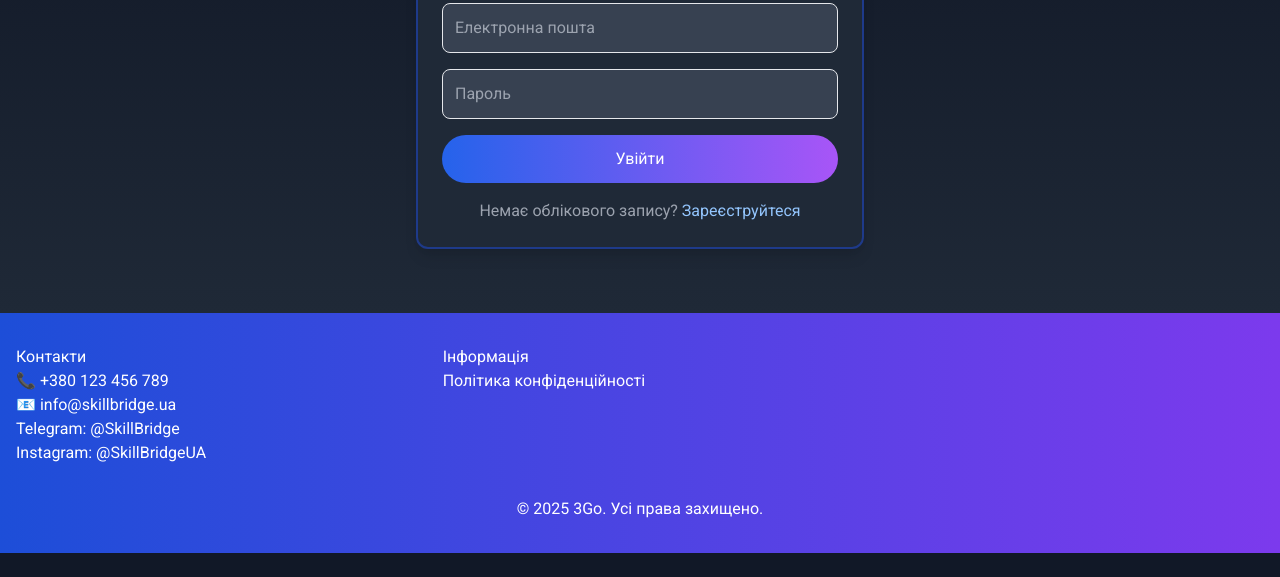
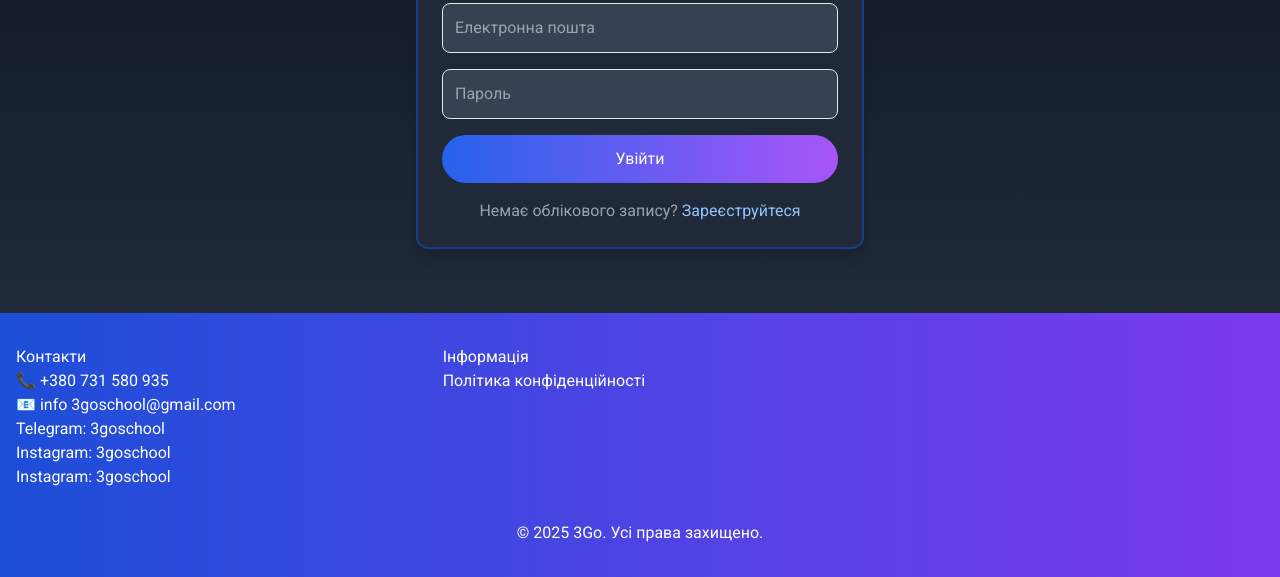
Before and after one commit to Vitalina-ts/3go_school, a website: page public/login_teachers.html in a window 1280 px wide. Shown: the part 707-1284 px from the top of the page. Before the commit the page ends 1260 px from the top, so only its background shows below. Drawn offline with nearby package versions, Linux system fonts and the light colour scheme.

Commit message:
Update login_teachers.html

```diff
--- a/public/login_teachers.html
+++ b/public/login_teachers.html
@@ -68,10 +68,11 @@
     <div class="container mx-auto px-4 grid grid-cols-1 md:grid-cols-3 gap-8">
       <div>
         <h3>Контакти</h3>
-        <p class="text-white">📞 +380 123 456 789</p>
-        <p class="text-white">📧 info@skillbridge.ua</p>
-        <p class="text-white">Telegram: @SkillBridge</p>
-        <p class="text-white">Instagram: @SkillBridgeUA</p>
+        <p class="text-white">📞 +380 731 580 935</p>
+        <p class="text-white">📧 info 3goschool@gmail.com</p>
+        <p class="text-white">Telegram: 3goschool</p>
+        <p class="text-white">Instagram: 3goschool</p>
+        <p class="text-white">Instagram: 3goschool</p>
       </div>
       <div>
         <h3>Інформація</h3>
```
